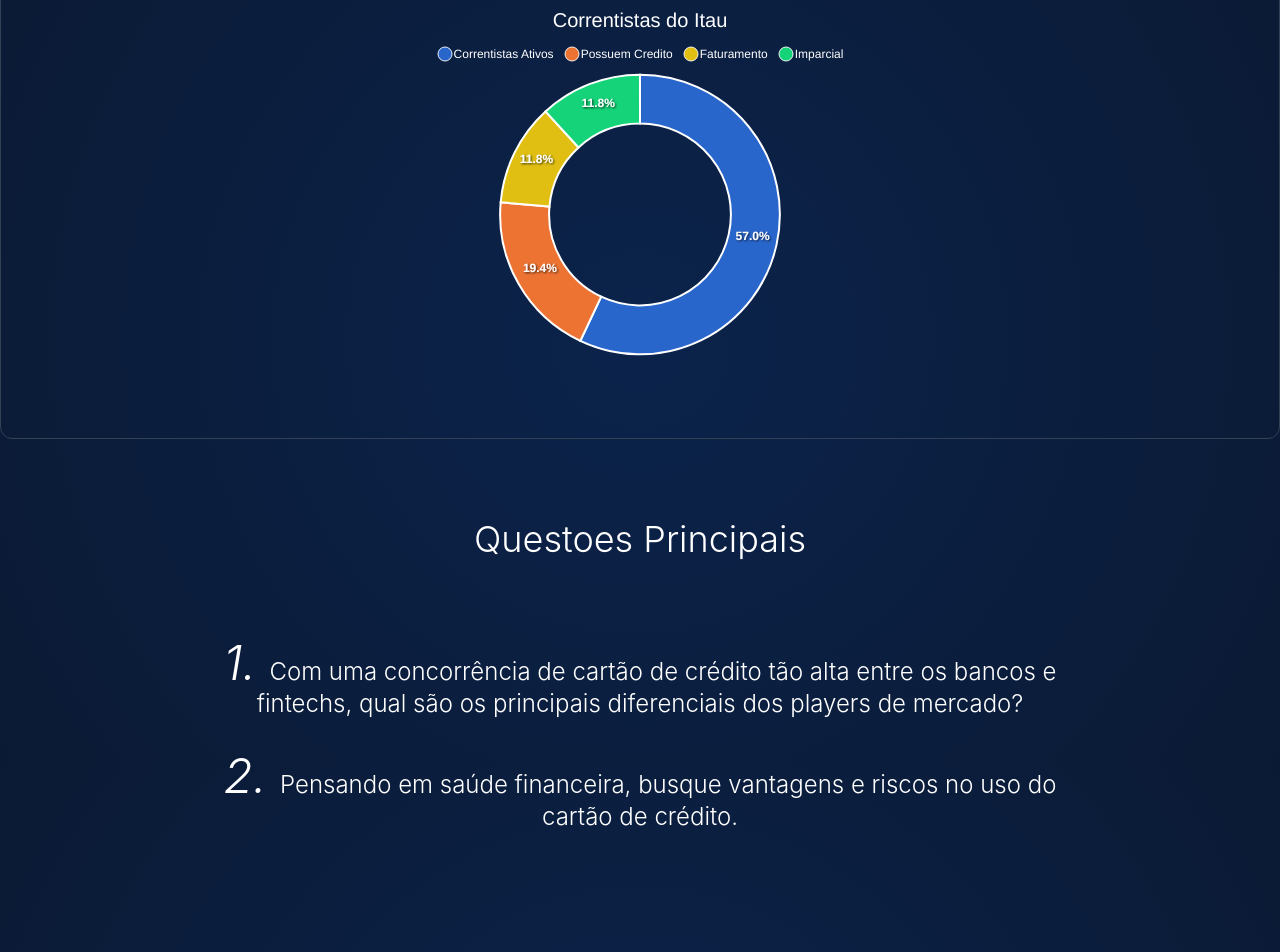
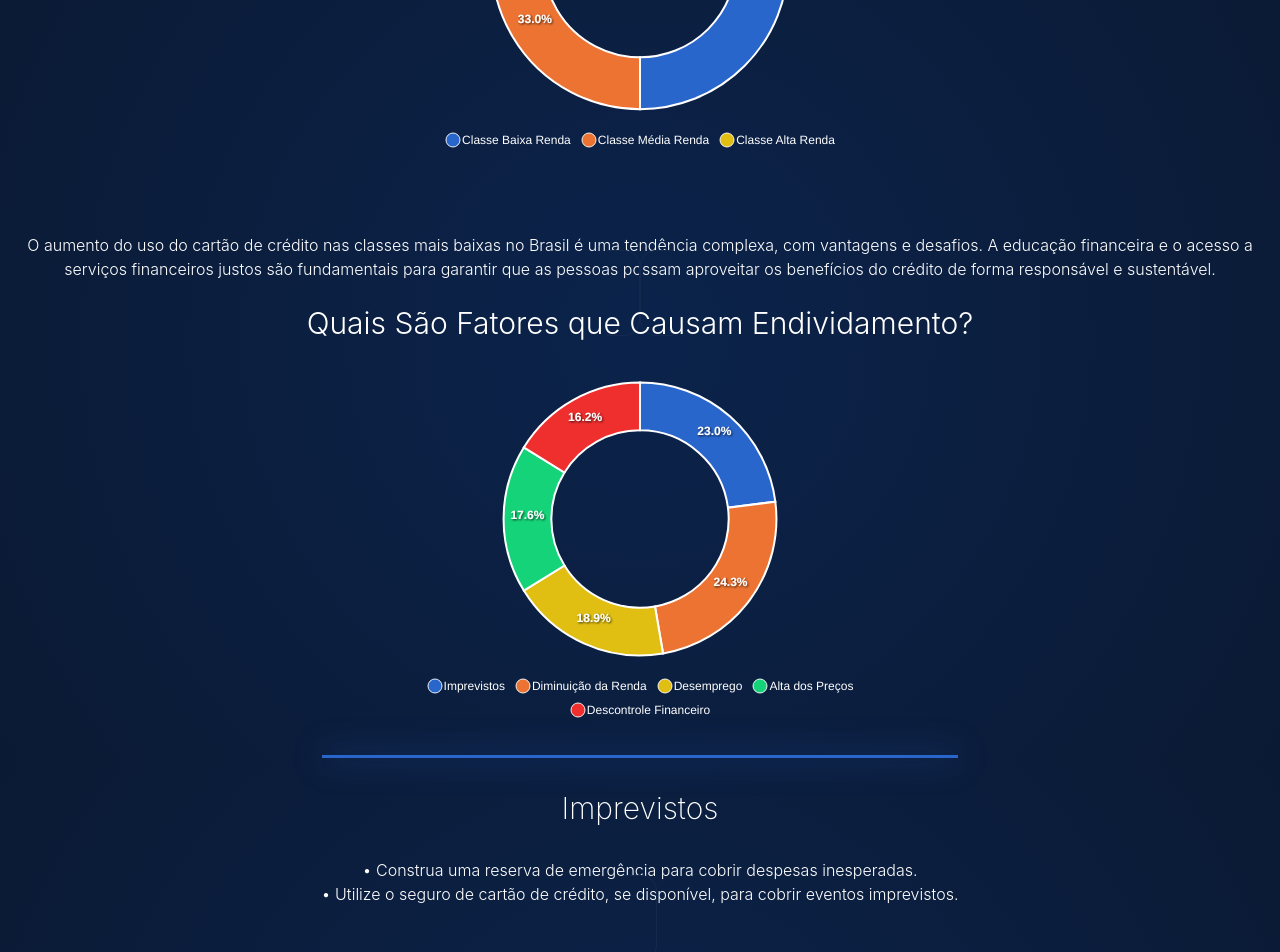
Before and after one commit to alvaro-alvs/itau, a React (Create React App) app: page / in a window 1280 px wide. Shown: the part 920-1872 px from the top of the page. Built offline with nearby package versions, Linux system fonts and the light colour scheme.

Commit message:
progress, new charts

```diff
--- a/src/components/Chart_section.jsx
+++ b/src/components/Chart_section.jsx
@@ -1,7 +1,9 @@
 import Dados_extra from "./charts/Dados_extra"
 import Dados_Brasil from "./charts/Brasil_credito"
+import Fatores_endividamento from "./charts/Dados_endividamento"
 
 export default function Chart_section() {
+
 
     return (
         <section id="main-charts" className="w-50 mx-auto ">
@@ -10,7 +12,7 @@
             </a>
 
             <a id="chart-card">
-                <Dados_extra />
+                <Fatores_endividamento />
             </a>
         </section>
     )
--- a/src/components/Pre_case_questions.jsx
+++ b/src/components/Pre_case_questions.jsx
@@ -12,6 +12,7 @@
                     </a>
 
                     <br />
+                    <div id='divider' className=""></div>
 
                     <a id="pre-case-quests" href="/questions/two" className="text-center">
                         <em className="text-5xl"> 2. </em> Pensando em saúde financeira, busque vantagens e riscos no uso do cartão
--- a/src/components/charts/Brasil_credito.jsx
+++ b/src/components/charts/Brasil_credito.jsx
@@ -1,8 +1,9 @@
 import ApexCharts from "react-apexcharts";
-import { defaultTitle, itauTheme } from "./settings";
+import { defaultTitle, itauTheme, size_x, size_y } from "./settings";
 
 //* Grafico Exibindo informaçoes sobre cartao de credito no Brasil
 export default function Dados_Brasil() {
+
     const data = {
         'baixa': 50,
         'media': 33,
@@ -13,14 +14,9 @@
             type: 'donut',
         },
         colors: itauTheme,
-        title: {
-            text: 'Distribuiçao',
-            style: defaultTitle,
-            align: 'center',
-        },
         legend: {
             show: true, // Define se a legenda será exibida (true) ou ocultada (false)
-            position: 'top', // Posição da legenda ('top', 'bottom', 'left', 'right')
+            position: 'bottom', // Posição da legenda ('top', 'bottom', 'left', 'right')
             horizontalAlign: 'center', // Alinhamento horizontal da legenda ('left', 'center', 'right')
             markers: {
                 width: 12,
@@ -33,5 +29,13 @@
 
     const Chart = ApexCharts
 
-    return <Chart className='border rounded-xl p-10 border-slate-700' options={options} series={options.series} type="pie" width={500} height={350} />
+    return <>
+        <h1 className="text-3xl font-light mb-8"> Distribuição do Uso do Cartão de Crédito Entre as Classes Sociais </h1>
+        <Chart className='' options={options} series={options.series} type="donut" width={size_x} height={size_y} />
+
+        <p className="mt-20">
+            O aumento do uso do cartão de crédito nas classes mais baixas no Brasil é uma tendência complexa, com vantagens e desafios. A educação financeira e o acesso a serviços financeiros justos são fundamentais para garantir que as pessoas possam aproveitar os benefícios do crédito de forma responsável e sustentável.
+
+        </p>
+    </>
 }
--- /dev/null
+++ b/src/components/charts/Dados_endividamento.jsx
@@ -0,0 +1,114 @@
+import { useEffect, useRef, useState } from 'react'
+import { defaultTitle, itauTheme, size_x, size_y } from './settings'
+import ApexCharts from 'react-apexcharts'
+
+export default function Fatores_endividamento() {
+    const [index, setIndex] = useState(0)
+
+    const index_color = [
+        "#2966CC",
+        "#ED7332",
+        "#E0BF12",
+        "#15D378",
+        "#EF2E2E"
+    ]
+
+    const insight_title = {
+        0: 'Imprevistos',
+        1: 'Diminuição da Renda',
+        2: 'Desemprego',
+        3: 'Alta dos Preços',
+        4: 'Descontrole Financeiro'
+    }
+
+    const solutions = {
+        0: [
+            '• Construa uma reserva de emergência para cobrir despesas inesperadas.',
+            '• Utilize o seguro de cartão de crédito, se disponível, para cobrir eventos imprevistos.'
+        ],
+        1: [
+            '• Reduza gastos não essenciais e ajuste seu estilo de vida de acordo com a nova realidade financeira.',
+            '• Considere encontrar fontes alternativas de renda, como trabalhos temporários.'
+        ],
+        2: [
+            '• Use sua reserva de emergência para cobrir despesas enquanto procura um novo emprego.',
+            '• Entre em contato com o emissor do cartão para discutir opções de pagamento flexíveis temporárias.'
+        ],
+        3: [
+            '• Faça um orçamento detalhado e reduza despesas não essenciais.',
+            '• Compre de forma mais consciente, procurando ofertas e comparando preços.'
+        ],
+        4: [
+            '• Crie um plano de orçamento para acompanhar e controlar seus gastos.',
+            '• Evite usar o cartão de crédito para compras não essenciais e concentre-se em pagar dívidas existentes.'
+        ]
+
+    }
+
+    const ListSolution = ({ solutions }) => {
+
+        return (
+            <>
+                {solutions.map((item, index) => (
+                    <p> { item } <br/> </p>
+                ))}
+            </>
+        )
+    }
+
+
+    const data = {
+        'imprevistos': 17,
+        'menos_renda': 18,
+        'desemprego': 14,
+        'alta_dos_precos': 13,
+        'descontrole_financeiro': 12,
+        'outros': 26
+    }
+
+    const Charts = ApexCharts
+
+    const options = {
+        chart: {
+            type: 'donut',
+            events: {
+                dataPointMouseEnter: function (event, chartContext, config) {
+                    // console.log("Event: ", event, "Context: ", chartContext, "Config: ", config)
+                    console.log(config.dataPointIndex)
+                    setIndex(config.dataPointIndex)
+                }
+            }
+        },
+        colors: itauTheme,
+        legend: {
+            show: true, // Define se a legenda será exibida (true) ou ocultada (false)
+            position: 'bottom', // Posição da legenda ('top', 'bottom', 'left', 'right')
+            horizontalAlign: 'center', // Alinhamento horizontal da legenda ('left', 'center', 'right')
+            markers: {
+                width: 12,
+                height: 12,
+            },
+        },
+        series: [data.imprevistos, data.menos_renda, data.desemprego, data.alta_dos_precos, data.descontrole_financeiro],
+        labels: ['Imprevistos', 'Diminuição da Renda', 'Desemprego', 'Alta dos Preços', 'Descontrole Financeiro']
+    }
+
+    return <>
+        <h1 className="text-3xl font-light mb-8"> Quais São Fatores que Causam Endividamento? </h1>
+        <Charts className="" options={options} series={options.series} type="donut" width={size_x} height={size_y} />
+
+        <div className="w-fit mx-auto">
+            <div id="insight-divider" className="w-100" style={{
+                height: '3px',
+                backgroundColor: index_color[index],
+                boxShadow: '0px 0px 2rem ' + index_color[index],
+            }}></div>
+
+            <h2 className="text-3xl font-extralight mb-8"> {insight_title[index]} </h2>
+
+            <p className="text-center mx-auto whitespace-normal">
+                <ListSolution solutions={solutions[index]} />
+            </p>
+        </div>
+    </>
+}
--- a/src/components/charts/Dados_extra.jsx
+++ b/src/components/charts/Dados_extra.jsx
@@ -37,5 +37,5 @@
   }
 
 
-  return <Charts className="border rounded-xl p-10 border-slate-700" options={options} series={options.series} type="donut" width={500} height={350} />
+  return <Charts className="border rounded-xl p-10 border-slate-700" options={options} series={options.series} type="pie" width={500} height={350} />
 }
--- a/src/components/charts/settings.jsx
+++ b/src/components/charts/settings.jsx
@@ -1,4 +1,7 @@
 
+
+export const size_x = 500
+export const size_y = 350
 
 export const defaultTitle = {
     fontSize: '20px',
--- a/src/index.css
+++ b/src/index.css
@@ -76,9 +76,28 @@
   color: #fff !important;
 }
 
+#divider {
+  width: 110%;
+  /* border-bottom: 1px solid #000; */
+  height: 1px;
+  background: linear-gradient(to right, #2965cc, #ffffff00, #2965cc);
+  margin: 5rem auto;
+}
+#insight-divider {
+  margin: 2rem 0;
+}
+
 #subheader {
   font-family: 'Satisfy', cursive;
   color: #ED7332;
+}
+
+#chart-card {
+  padding: 2rem;
+  width: 30%;
+  height: auto;
+  border: 1px solid #15294d;
+  border-radius: 1rem;
 }
 
 #chart-card:hover {
--- a/src/pages/Home.jsx
+++ b/src/pages/Home.jsx
@@ -15,9 +15,11 @@
                 <h1 className="text-5xl font-extralight text-center mt-10"> Itau Unibanco | Pre-Case </h1>
                 <img id="turma" src="turma.png" alt="" srcset="" className="" />
             </header>
-            <Chart_section />
+            <section className="font-light text-center mt-10">
+                <h1 className="mt-48 mb-10 text-4xl "> Temas Relevantes Sobre Saúde Financeira </h1>
+                <Chart_section />
+            </section>
             <Pre_case_quests />
-            <a href=""></a>
         </>
     )
 }
--- a/src/pages/questions/one.jsx
+++ b/src/pages/questions/one.jsx
@@ -9,6 +9,9 @@
                     Com uma concorrência de cartão de crédito tão alta entre os bancos e
                     fintechs, qual são os principais diferenciais dos players de mercado?
                 </h1>
+                <p>
+
+                </p>
             </div>
         </>
     )
```
